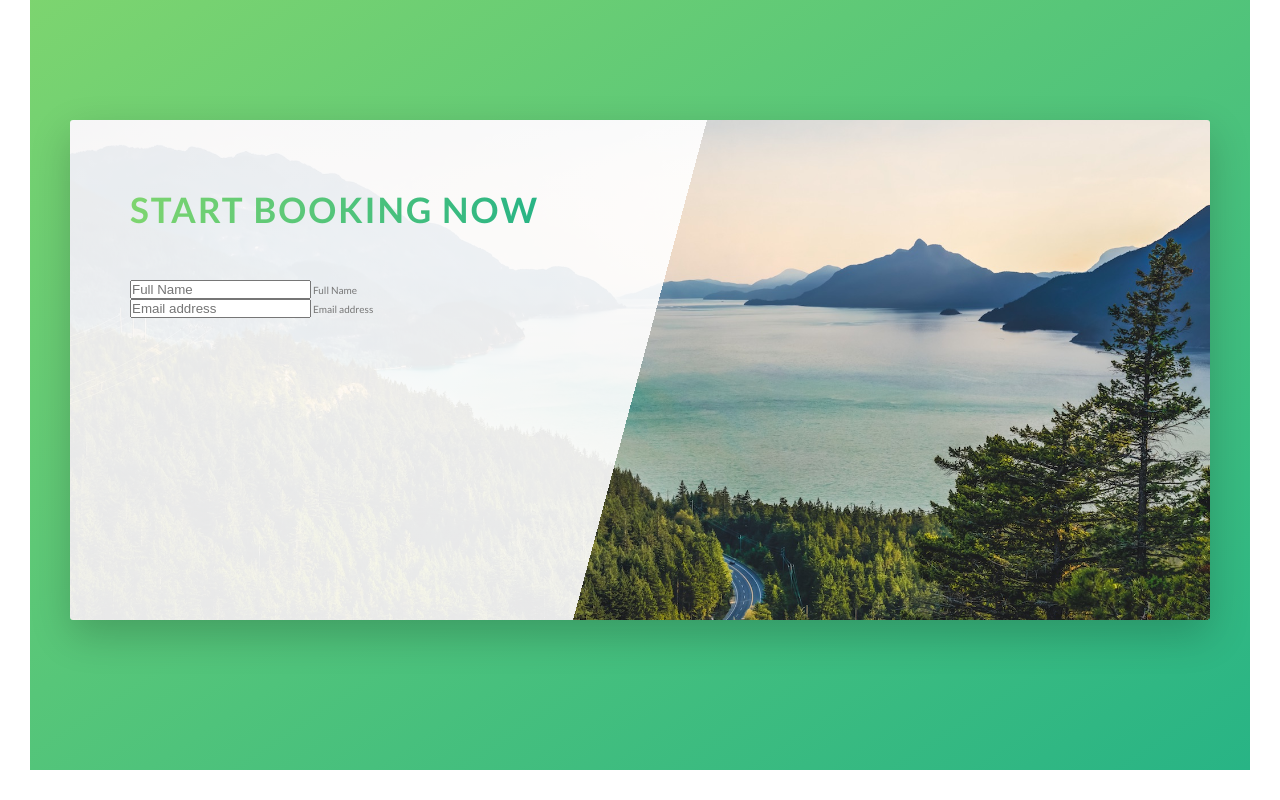
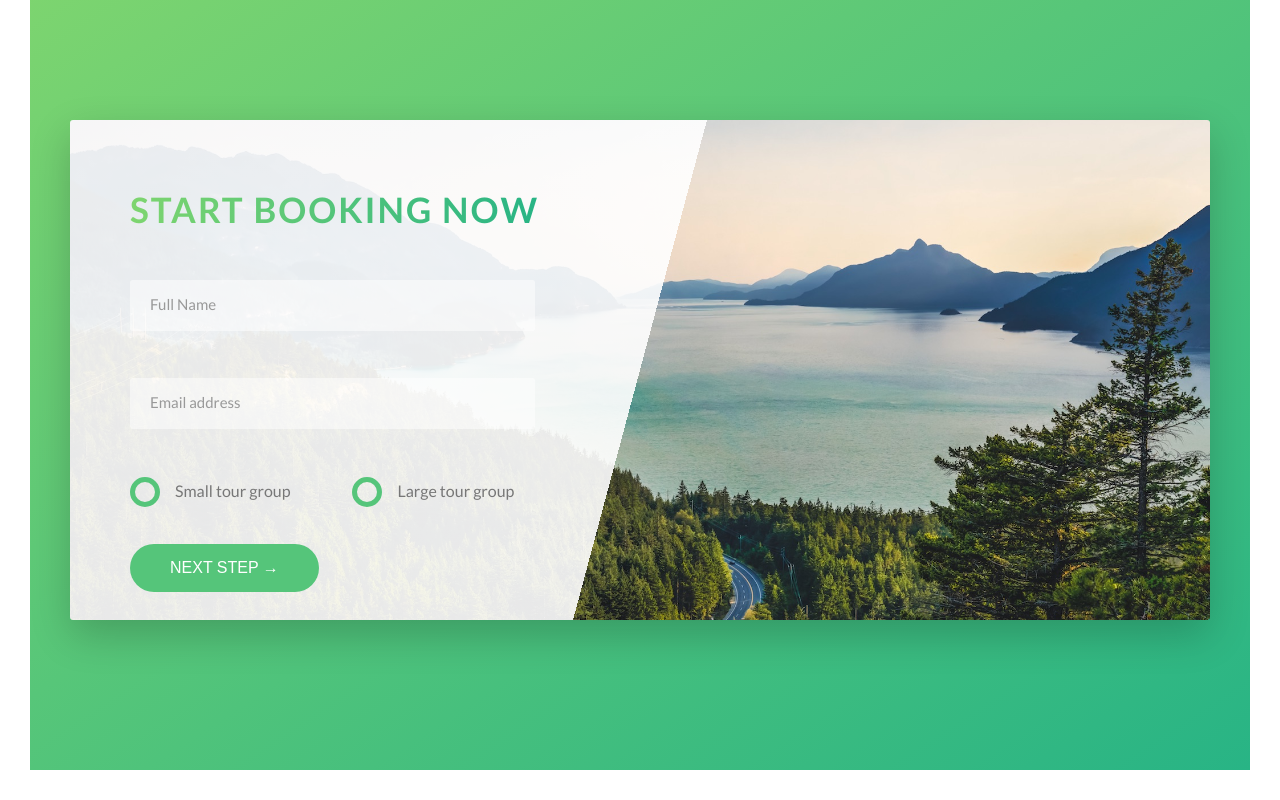
Before and after one commit to ayushexploring/natours, a website: page index.html in a window 1280 px wide. Shown: the part 4522-5322 px from the top of the page. Drawn offline with Linux system fonts and the light colour scheme.

Commit message:
finish booking section

```diff
--- a/index.html
+++ b/index.html
@@ -278,6 +278,34 @@
 									<input type="email" class="form__input" placeholder="Email address" id="email" required>
 									<label for="email" class="form__label">Email address</label>
 								</div>
+
+								<div class="form__group u-margin-bottom-medium">
+									<div class="form__radio-group">
+										<input type="radio" class="form__radio-input" id="small" name="size">
+										<label for="small" class="form__radio-label">
+											<span class="form__radio-button"></span>
+											<!-- When the label is clicked, the input radio button is selected
+											but we will hide it and make it look like the span element is selected
+											by clicking on the label -->
+											Small tour group
+										</label>
+									</div>
+
+									<div class="form__radio-group">
+										<input type="radio" class="form__radio-input" id="large" name="size">
+										<label for="large" class="form__radio-label">
+											<span class="form__radio-button"></span>
+											<!-- When the label is clicked, the input radio button is selected
+											but we will hide it and make it look like the span element is selected
+											by clicking on the label -->
+											Large tour group
+										</label>
+									</div>
+								</div>
+
+								<div class="form__group">
+									<button class="btn btn--green">Next step &rarr;</button>
+								</div>
 							</form>
 						</div>
 					</div>
--- a/sass/abstracts/_variables.scss
+++ b/sass/abstracts/_variables.scss
@@ -15,6 +15,8 @@ $color-grey-light-2: #eee;
 
 
 $color-grey-dark: #777;
+$color-grey-dark-2: #999;
+
 $color-white: #fff;
 $color-black: #000;
 
--- a/sass/base/_typography.scss
+++ b/sass/base/_typography.scss
@@ -54,6 +54,7 @@ body {
     &:hover {
         // .heading-secondary:hover
         transform: skewY(2deg) skewX(15deg) scale(1.1);
+        /* text-shadow: (x-direction) (y-direction) (blur) (color) */
         text-shadow: .5rem 1rem 2rem rgba($color-black, .2);
     }
 }
--- a/sass/base/_utilities.scss
+++ b/sass/base/_utilities.scss
@@ -1,9 +1,11 @@
 // utilities sass partial is used to describe specific css for specific elements independently.
-.u-center-text { text-align: center; }
+/* we have used !important because we need to strictly apply the css rules in utilities,
+that's what the goal of utilites is */
+.u-center-text { text-align: center !important; }
 
-.u-margin-bottom-small { margin-bottom: 1.5rem; }
-.u-margin-bottom-medium { margin-bottom: 4rem; }
-.u-margin-bottom-big { margin-bottom: 8rem; }
+.u-margin-bottom-small { margin-bottom: 1.5rem !important; }
+.u-margin-bottom-medium { margin-bottom: 4rem !important; }
+.u-margin-bottom-big { margin-bottom: 8rem !important; }
 
-.u-margin-top-big { margin-top: 8rem; }
-.u-margin-top-huge { margin-top: 10rem; }
+.u-margin-top-big { margin-top: 8rem !important; }
+.u-margin-top-huge { margin-top: 10rem !important; }
--- a/sass/components/_bg-video.scss
+++ b/sass/components/_bg-video.scss
@@ -9,6 +9,7 @@
     overflow: hidden;
 
     &__content {
+        // .bg-video__content
         height: 100%;
         width: 100%;
         /* the video fills the entire parent while still maintaining its aspect ratio */
--- a/sass/components/_button.scss
+++ b/sass/components/_button.scss
@@ -1,7 +1,10 @@
 .btn {
+    &,
     &:link,
     &:visited {
-        // .btn:link, .btn:visited
+        // .btn
+        // .btn:link
+        // .btn:visited
         text-transform: uppercase;
         text-decoration: none;
         padding: 1.5rem 4rem;
@@ -10,6 +13,10 @@
         transition: all .2s;
         position: relative;
         font-size: $default-font-size;
+
+        /* Change for <button> element */
+        border: none;
+        cursor: pointer;
     }
 
     &:hover {
@@ -24,8 +31,12 @@
         }
     }
 
-    &:active {
+    &:active,
+    &:focus {
         // .btn:active
+        // .btn:focus
+        /* to remove the outline on focus */
+        outline: none;
         transform: translateY(-1px);
         box-shadow: 0 .5rem 1rem rgba($color-black, .2);
     }
--- a/sass/components/_card.scss
+++ b/sass/components/_card.scss
@@ -183,6 +183,7 @@
 
     /* BACK SIDE STYLING */
     &__cta {
+        // .card__cta
         position: absolute;
         top: 50%;
         left: 50%;
@@ -192,17 +193,20 @@
     }
 
     &__price-box {
+        // .card__price-box
         text-align: center;
         color: $color-white;
         margin-bottom: 8rem;
     }
 
     &__price-only {
+        // .card__price-only
         font-size: 1.4rem;
         text-transform: uppercase;
     }
 
     &__price-value {
+        // .card__price-value
         font-size: 6rem;
         font-weight: 100;
     }
--- a/sass/components/_composition.scss
+++ b/sass/components/_composition.scss
@@ -9,6 +9,7 @@
         position: absolute;
         z-index: 10;
         transition: all .2s;
+        /* draws the border/outline outside of border edge, i.e creates a space between border/outline and image */
         outline-offset: 2rem;
 
         &--p1 {
@@ -31,6 +32,7 @@
 
         &:hover {
             // .composition__photo:hover
+            /* outline property is similar to border */
             outline: 1.5rem solid $color-primary;
             transform: scale(1.05) translateY(-.5rem);
             box-shadow: 0 2.5rm 4rem rgba($color-black, .5);
--- a/sass/components/_feature-box.scss
+++ b/sass/components/_feature-box.scss
@@ -23,6 +23,7 @@
     &:hover {
         // .feature-box:hover
         transform: translateY(-1.5rem) scale(1.03);
+        /* box-shadow: (x-direction) (y-direction) (blur) (color) */
         box-shadow: 0 2rem 4rem rgba($color-black, .15);
     }
 }
--- /dev/null
+++ b/sass/components/_form.scss
@@ -0,0 +1,109 @@
+.form {
+    &__group:not(:last-child) {
+        // .form__group:not(:last-child)
+        margin-bottom: 2rem;
+    }
+
+    &__input {
+        // .form__input
+        font-size: 1.5rem;
+        /* input elements don't inherit font-family automatically, hence do manually */
+        font-family: inherit;
+        color: inherit;
+        padding: 1.5rem 2rem;
+        border-radius: $default-border-radius;
+        background-color: rgba($color-white, .5);
+        border: none;
+        border-bottom: 3px solid transparent;
+        width: 90%;
+        display: block;
+        transition: all .3s;
+
+        &:focus {
+            // .form__input:focus
+            /* outline is similar property like border */
+            outline: none;
+            box-shadow: 0 1rem 2rem rgba($color-black, .1);
+            border-bottom: 3px solid $color-primary;
+
+            &:invalid {
+                // .form__input:focus:invalid
+                border-bottom: 3px solid $color-secondary-dark;
+            }
+        }
+
+        &::-webkit-input-placeholder {
+            // .form__input::-webkit-input-placeholder
+            color: $color-grey-dark-2;
+        }
+    }
+
+    &__label {
+        // .form__label
+        font-size: 1.2rem;
+        font-weight: 700;
+        margin-left: 2rem;
+        margin-top: .7rem;
+        display: block;
+        transition: all .3s;
+    }
+
+    &__input:placeholder-shown + &__label{
+        /* + selects the next adjacent sibling */
+        /* opacity will make it invisible but stay on the page */
+        opacity: 0;
+        /* visibility removes it from the page */
+        visibility: hidden;
+        transform: translateY(-4rem);
+    }
+
+    &__radio-group {
+        width: 49%;
+        display: inline-block;
+    }
+
+    &__radio-input {
+        display: none;
+    }
+
+    &__radio-label {
+        font-size: $default-font-size;
+        cursor: pointer;
+        position: relative;
+        padding-left: 4.5rem;
+    }
+
+    &__radio-button {
+        height: 3rem;
+        width: 3rem;
+        border: 5px solid $color-primary;
+        border-radius: 50%;
+        display: inline-block;
+        position: absolute;
+        left: 0;
+        top: -.4rem;
+
+        &::after {
+            content: "";
+            display: block;
+            height: 1.3rem;
+            width: 1.3rem;
+            border-radius: 50%;
+            position: absolute;
+            top: 50%;
+            left: 50%;
+            transform: translate(-50%, -50%);
+            background-color: $color-primary;
+            opacity: 0;
+            transition: opacity .2s;
+        }
+    }
+
+    &__radio-input:checked ~ &__radio-label &__radio-button::after {
+        /* ~ selects the siblings in general. Since the .form__radio-input class has only one sibling(label),
+        the label gets selected. We could've also used + instead of ~. */
+        /* ::checked is a pseudoclass which is available on all radio buttons which are checked */
+        // .form__radio-input:checked ~ .form__radio-label .form__radio-button::after
+        opacity: 1;
+    }
+}
--- a/sass/components/_story.scss
+++ b/sass/components/_story.scss
@@ -10,6 +10,7 @@
     transform: skewX(-12deg);
 
     &__shape {
+        // .story__shape
         width: 15rem;
         height: 15rem;
         float: left;
@@ -25,6 +26,7 @@
     }
 
     &__img {
+        // .story__img
         height: 100%;
         transform: translateX(-4rem) scale(1.4);
         /* to fix animation shaking glitch(if any) at animation end */
@@ -33,10 +35,12 @@
     }
 
     &__text {
+        // .story__img
         transform: skewX(12deg);
     }
 
     &__caption {
+        // .story__caption
         position: absolute;
         top: 50%;
         left: 50%;
@@ -52,11 +56,13 @@
     }
 
     &:hover &__caption {
+        // .story:hover .story__caption
         opacity: 1;
         transform: translate(-50%, -50%);
     }
 
     &:hover &__img {
+        // .story:hover .story__img
         transform: translateX(-4rem) scale(1);
         filter: blur(3px) brightness(80%);
     }
--- a/sass/main.scss
+++ b/sass/main.scss
@@ -20,6 +20,7 @@
 @import "components/card";
 @import "components/composition";
 @import "components/feature-box";
+@import "components/form";
 @import "components/story";
 
 @import "layout/grid";
--- a/sass/pages/_home.scss
+++ b/sass/pages/_home.scss
@@ -56,6 +56,7 @@
     height: 50rem;
 
     &__form {
+        // .book__form
         width: 50%;
         padding: 6rem;
     }
```
Also changed, not shown: css/style.css.
